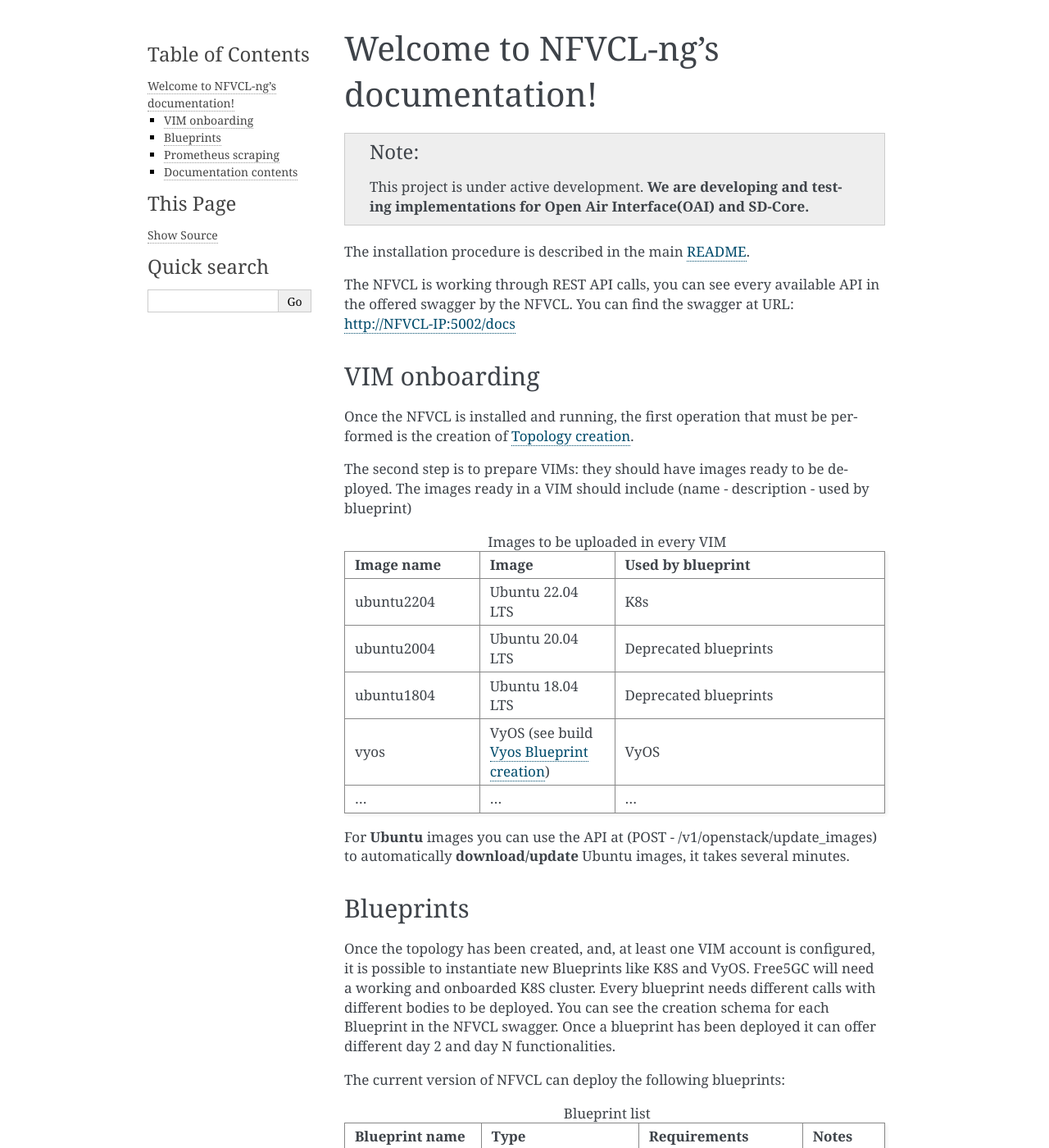
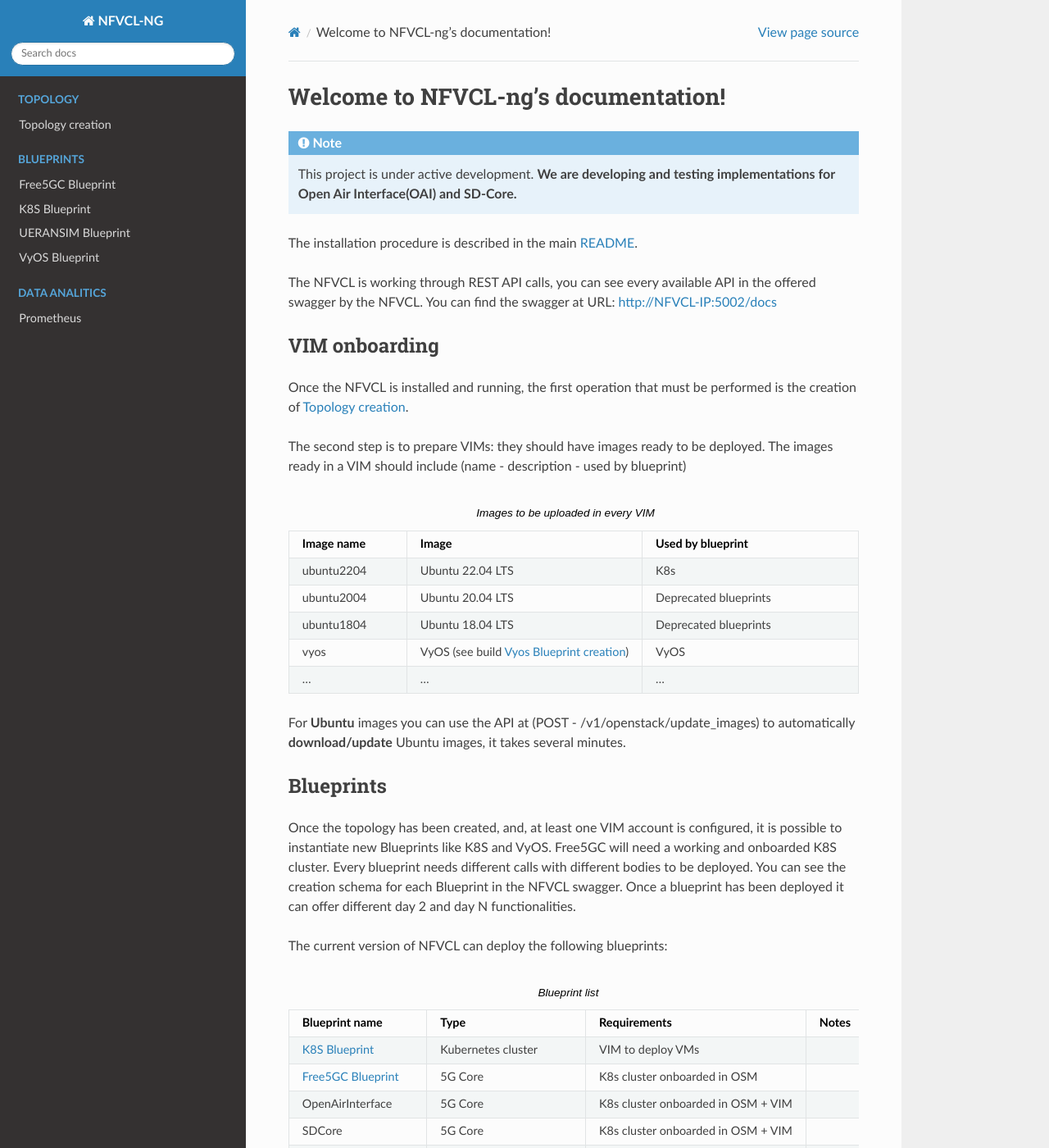
Before and after one commit to s2n-cnit/nfvcl-ng, a Sphinx documentation site: the page built from docs/source/index.rst, in a window 1280 px wide and 1400 px high. Shown: the whole window at 82% size. Built offline with Sphinx 7.4.7 and the Read the Docs theme 2.0.0, drawn with Linux system fonts in a browser that asks for light colours; some of the changed text lies outside the part shown.

Commit message:
docs(Documentation Theme): Fix left menu and theme change

```diff
--- a/docs/source/conf.py
+++ b/docs/source/conf.py
@@ -7,7 +7,7 @@
 # https://www.sphinx-doc.org/en/master/usage/configuration.html#project-information
 
 project = 'NFVCL-NG'
-copyright = '2023, CNIT'
+copyright = '2024, CNIT'
 author = 'CNIT'
 release = '0.2'
 
@@ -24,5 +24,24 @@
 # -- Options for HTML output -------------------------------------------------
 # https://www.sphinx-doc.org/en/master/usage/configuration.html#options-for-html-output
 
-html_theme = 'alabaster'
+html_theme = 'sphinx_rtd_theme'
 html_static_path = ['_static']
+
+html_theme_options = {
+    #'analytics_id': 'G-XXXXXXXXXX',  #  Provided by Google in your dashboard
+    #'analytics_anonymize_ip': False,
+    #'logo_only': False,
+    'display_version': True,
+    #'prev_next_buttons_location': 'bottom',
+    #'style_external_links': False,
+    #'vcs_pageview_mode': '',
+    #'style_nav_header_background': 'white',
+    # Toc options
+    'collapse_navigation': True,
+    #'sticky_navigation': True,
+    #'navigation_depth': 4,
+    # To include hidden toctrees
+    'includehidden': True
+
+    #'titles_only': False
+}
--- a/docs/source/index.rst
+++ b/docs/source/index.rst
@@ -99,10 +99,25 @@
 **********************
 
 .. toctree::
+   :caption: Topology
+   :maxdepth: 2
+   :hidden:
 
-    topology/topology_creation
-    blueprints/free5gc/free5gc_blue_index
-    blueprints/k8s/k8s_blue_index
-    blueprints/ueransim/ueransim_blue_index
-    blueprints/vyos/vyos_blue_index
-    prometheus/prometheus
+   topology/topology_creation
+
+.. toctree::
+   :caption: Blueprints
+   :maxdepth: 2
+   :hidden:
+
+   blueprints/free5gc/free5gc_blue_index
+   blueprints/k8s/k8s_blue_index
+   blueprints/ueransim/ueransim_blue_index
+   blueprints/vyos/vyos_blue_index
+
+.. toctree::
+   :caption: Data Analitics
+   :maxdepth: 2
+   :hidden:
+
+   prometheus/prometheus
--- a/docs/source/sphinx_requirements.txt
+++ b/docs/source/sphinx_requirements.txt
@@ -1 +1,2 @@
 myst-parser==2.0.0
+sphinx-rtd-theme
```
Also changed, not shown: README.md (+2 -0 lines), docs/source/blueprints/vyos/vyos_blue_creation.md (+1 -83 lines).
